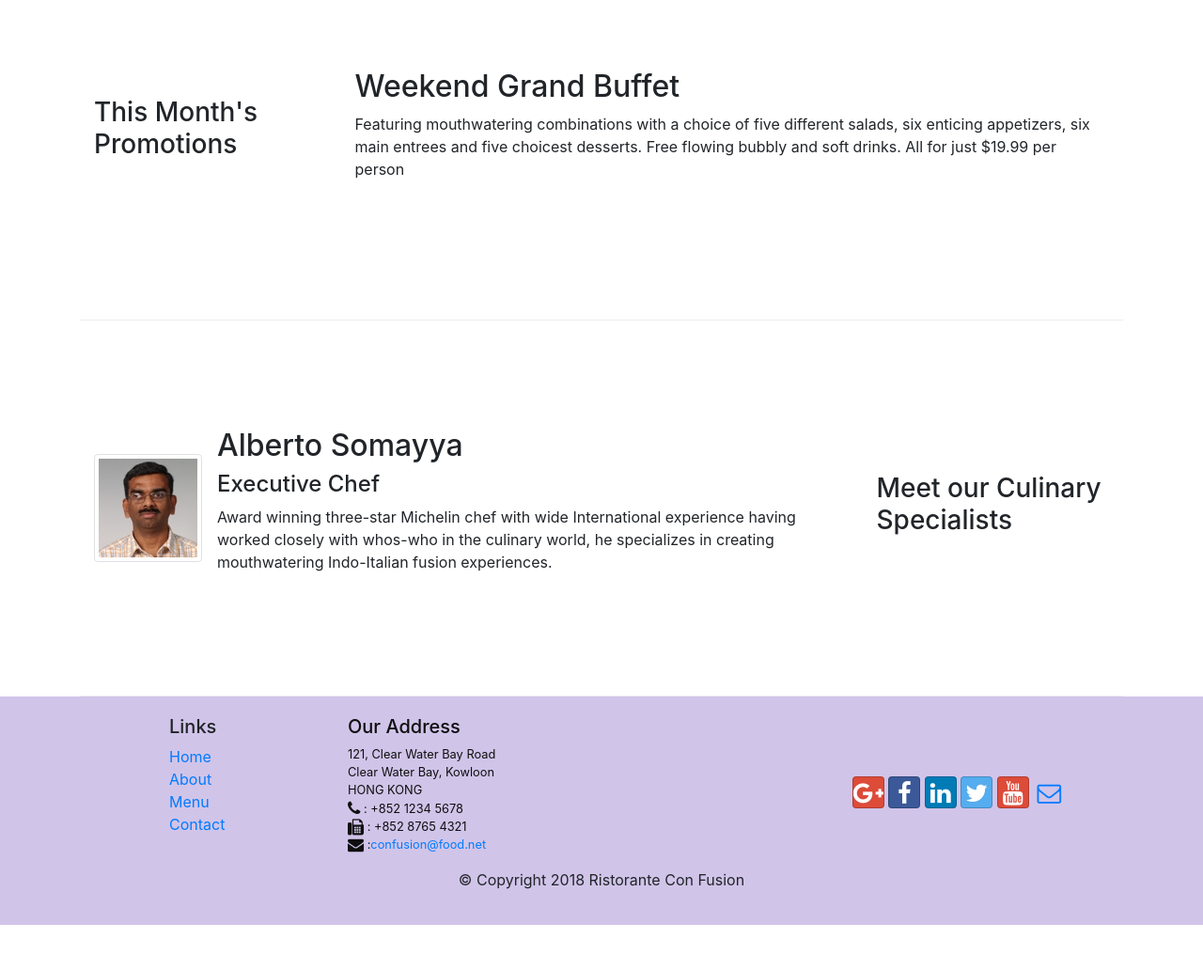
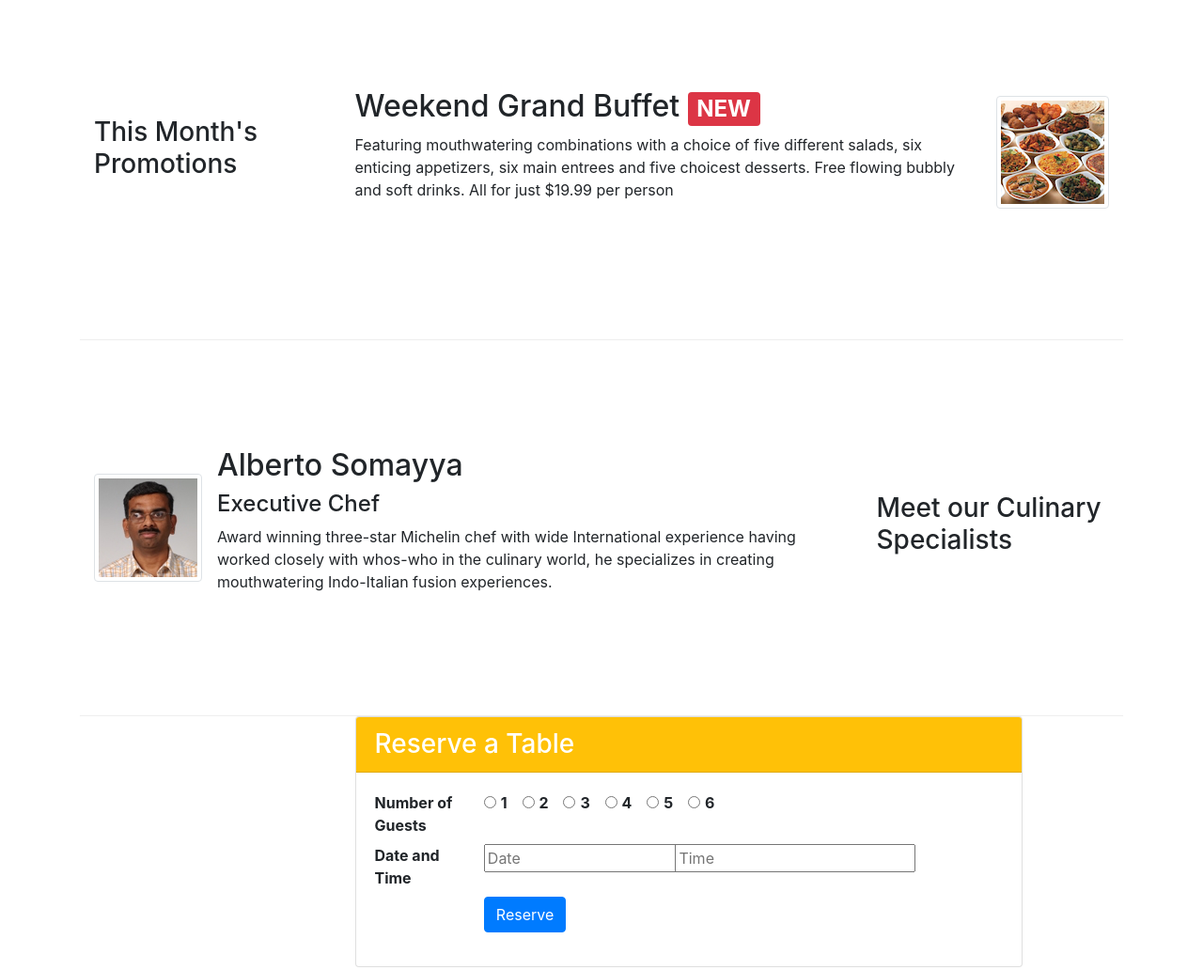
Before and after one commit to devansh2611/bootstrap, a website: page index.html in a window 1280 px wide. Shown: the part 760-1792 px from the top of the page at 94% size. Before the commit the page ends 1744 px from the top, so only its background shows below. Drawn offline with nearby package versions, Linux system fonts and the light colour scheme.

Commit message:
Assignment No 2

```diff
--- a/index.html
+++ b/index.html
@@ -37,12 +37,15 @@
     <header class="jumbotron">
         <div class="container">
             <div class="row row-header">
-                <div class="col-12 col-sm-7">
+                <div class="col-12 col-sm-6">
                     <h1>Ristorante con Fusion</h1>
                     <p>We take inspiration from the World's best cuisines, and create a unique fusion experience. Our lipsmacking creations will tickle your culinary senses!</p>
                 </div>
-                <div class="col-12 col-sm align-self-center">
+                <div class="col-12 col-sm-3 align-self-center">
                     <img src="img/logo.png" class="img-fluid">
+                </div>
+                <div class="col-12 col-sm-3 align-self-center w-100">
+                    <a role="button" class="btn btn-warning" href="#reservetable" >     Reserve Table     </a>
                 </div>
             </div>
         </div>
@@ -58,7 +61,7 @@
                     <img class="d-flex mr-3 img-thumbnail align-self-center" src="img/uthappizza.png" alt="Uthapizza">
                     <div class="media-body">
                         <h2 class="mt-0">Uthappizza <span class="badge badge-danger">HOT</span> <span class="badge badge-pill badge-secondary">$4.99</span> </h2>
-                        <p>A unique combination of Indian Uthappam (pancake) and Italian pizza, topped with Cerignola olives, ripe vine cherry tomatoes, Vidalia onion, Guntur chillies and Buffalo Paneer.</p>
+                        <p class="d-none d-sm-block">A unique combination of Indian Uthappam (pancake) and Italian pizza, topped with Cerignola olives, ripe vine cherry tomatoes, Vidalia onion, Guntur chillies and Buffalo Paneer.</p>
                     </div>
                 </div>
             </div>
@@ -69,9 +72,17 @@
             <div class="col-12 col-sm-4 col-md-3">
                 <h3>This Month's Promotions</h3>
             </div>
+
             <div class="col col-sm col-md">
-                <h2>Weekend Grand Buffet</h2>
-                <p>Featuring mouthwatering combinations with a choice of five different salads, six enticing appetizers, six main entrees and five choicest desserts. Free flowing bubbly and soft drinks. All for just $19.99 per person </p>
+                <div class="media">
+
+                    <div class="media-body">
+                        <h2 class="mt-0">Weekend Grand Buffet <span class="badge badge-danger">NEW</span></h2>
+                        <p class="d-none d-sm-block">Featuring mouthwatering combinations with a choice of five different salads, six enticing appetizers, six main entrees and five choicest desserts. Free flowing bubbly and soft drinks. All for just $19.99 per person </p>
+                    </div>
+                    <img class="d-flex ml-3 img-thumbnail align-self-center" src="img/buffet.png" alt="Uthapizza">
+                </div>
+
             </div>
         </div>
 
@@ -85,11 +96,61 @@
                     <div class="media-body">
                         <h2>Alberto Somayya</h2>
                         <h4>Executive Chef</h4>
-                        <p>Award winning three-star Michelin chef with wide International experience having worked closely with whos-who in the culinary world, he specializes in creating mouthwatering Indo-Italian fusion experiences. </p>
+                        <p class="d-none d-sm-block">Award winning three-star Michelin chef with wide International experience having worked closely with whos-who in the culinary world, he specializes in creating mouthwatering Indo-Italian fusion experiences. </p>
                     </div>
                 </div>
 
             </div>
+        </div>
+        <div class="col-12 col-sm-8 offset-sm-3">
+            <div class="card mb-4" id="reservetable">
+                <h3 class="card-header bg-warning text-white">Reserve a Table</h3>
+                <div class="card-body">
+                   <dl class="row">
+
+                       <dt class="col-12 col-sm-2"><label for="date">Number of Guests</label></dt>
+                       <dt class="col-12 col-sm-7">
+                            <div class="form-group row">
+                                <div class="col-sm-12">
+                                    <div class="form-check form-check-inline">
+                                        <input class="form-check-input" type="radio" id="numofguests1" name="numofguests" ><label class="form-check-label" for="numofguests1">1</label>
+                                    </div>
+                                    <div class="form-check form-check-inline">
+                                        <input class="form-check-input" type="radio" id="numofguests2" name="numofguests" ><label class="form-check-label" for="numofguests2">2</label>
+                                    </div>
+                                    <div class="form-check form-check-inline">
+                                        <input class="form-check-input" type="radio" id="numofguests3" name="numofguests" ><label class="form-check-label" for="numofguests3">3</label>
+                                    </div>
+                                    <div class="form-check form-check-inline">
+                                        <input class="form-check-input" type="radio" id="numofguests4" name="numofguests" ><label class="form-check-label" for="numofguests4">4</label>
+                                    </div>
+                                    <div class="form-check form-check-inline">
+                                        <input class="form-check-input" type="radio" id="numofguests5" name="numofguests" ><label class="form-check-label" for="numofguests5">5</label>
+                                    </div>
+                                    <div class="form-check form-check-inline">
+                                        <input class="form-check-input" type="radio" id="numofguests6" name="numofguests" ><label class="form-check-label" for="numofguests6">6</label>
+                                    </div>
+                                </div>
+                            </div>
+                        </dt>
+                        <dt class="col-12 col-sm-3"></dt>
+                       <dt class="col-12 col-sm-2"><label for="date">Date and Time</label></dt>
+                       <dt class="col-12 col-sm-7">
+                           <div class="form-group row">
+                                <div class="col-12 col-sm-6">
+                                    <input type="text" id="date" name="date" placeholder="Date" class="form-input">
+                                </div>
+                                <div class="col-12 col-sm-6">
+                                        <input type="text" id="time" name="time" placeholder="Time" class="form-input">
+                                </div>
+                            </div>
+                       </dt>
+                       <dt class="col-12 col-sm-4 offset-sm-2"><input class="btn btn-primary" type="submit" value="Reserve"></dt>
+
+                   </dl>
+                </div>
+            </div>
+
         </div>
     </div>
 
```
